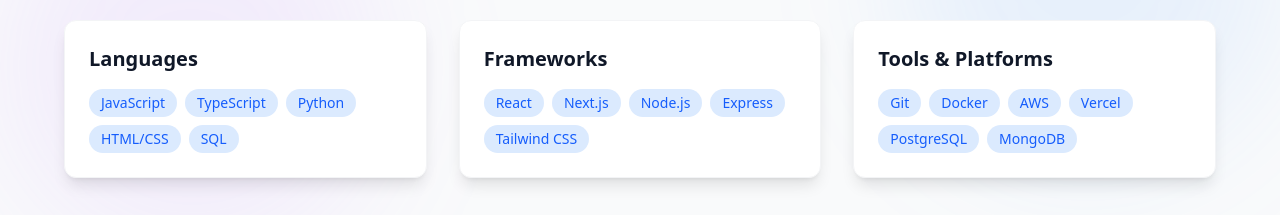
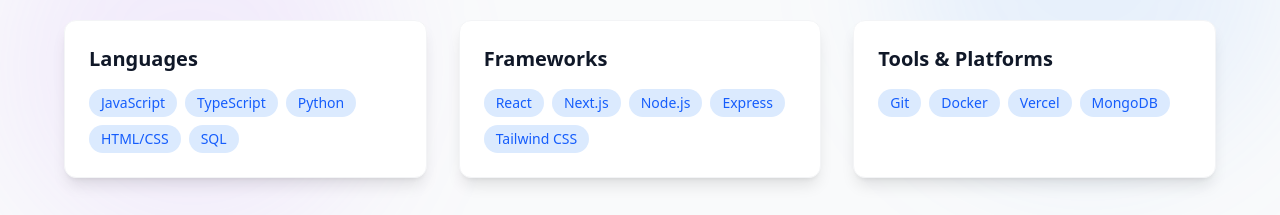
Before and after one commit to Chayananz/wave.portfolio, a Next.js app: page / in a window 1280 px wide. Shown: the part 1860-2075 px from the top of the page. Built offline with nearby package versions, Linux system fonts and the light colour scheme.

Commit message:
req4-project3 update1

```diff
--- a/src/app/page.tsx
+++ b/src/app/page.tsx
@@ -12,7 +12,7 @@
   },
   {
     title: "Tools & Platforms",
-    skills: ["Git", "Docker", "AWS", "Vercel", "PostgreSQL", "MongoDB"],
+    skills: ["Git", "Docker", "Vercel", "MongoDB"],
   },
 ];
 
```
